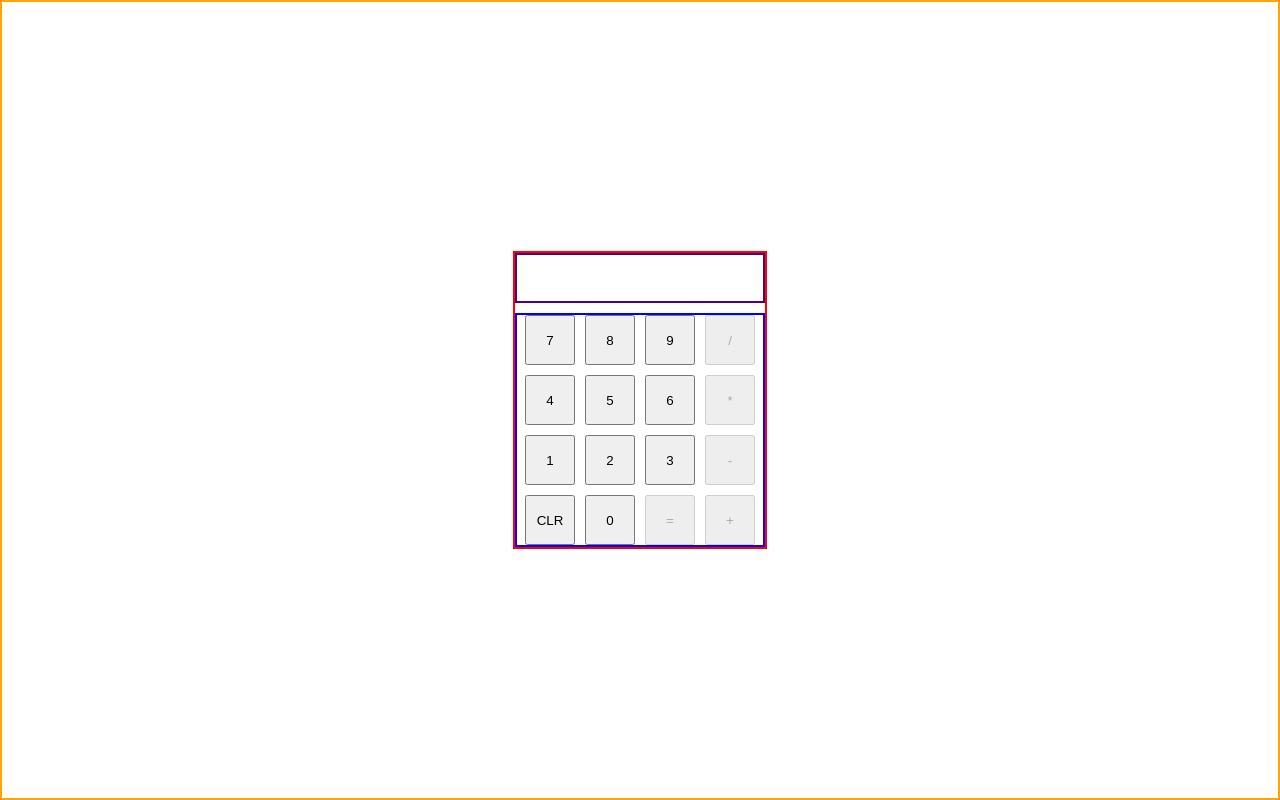
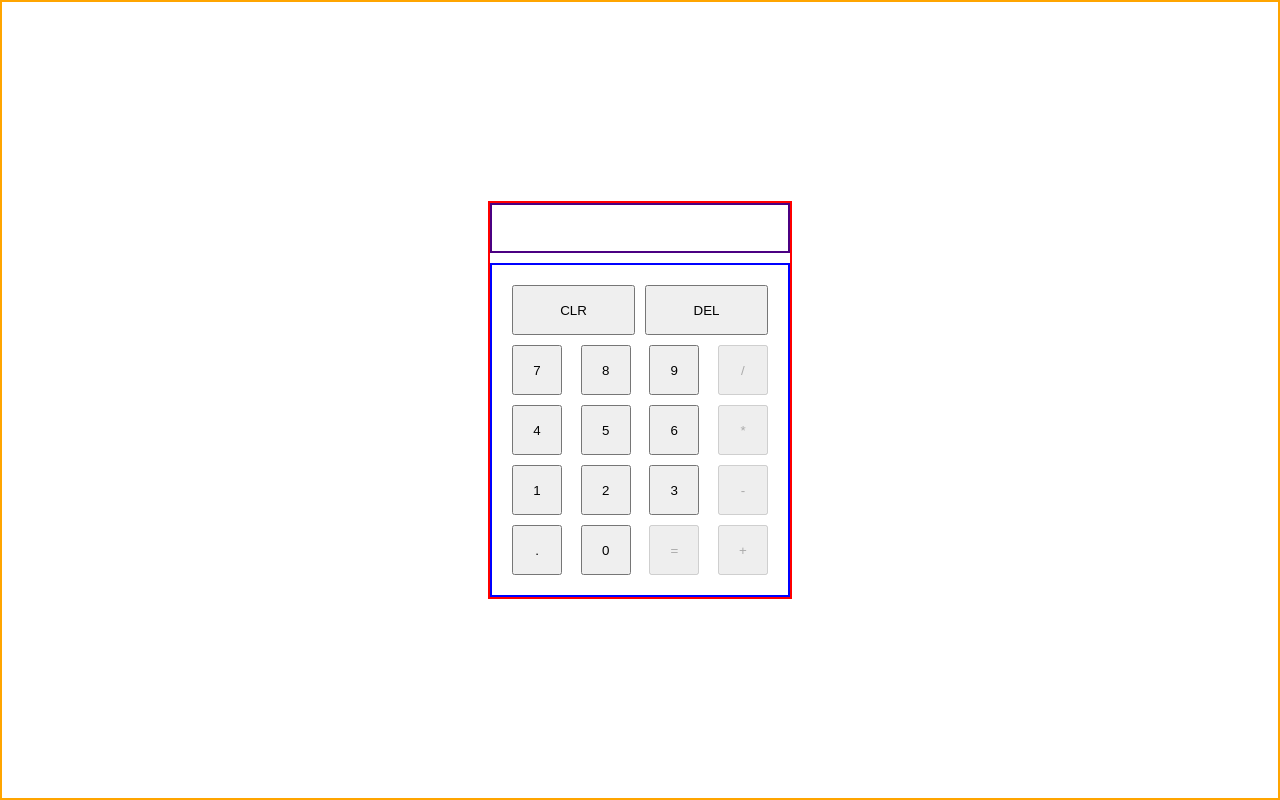
Before and after one commit to JANS66/project-calculator, a plain HTML site: page index.html in a window 1280 px wide. Both pictures are taken after a click on the button "CLR". Drawn offline with Linux system fonts and the light colour scheme.

Commit message:
feat: Users can get floating point number

```diff
--- a/index.html
+++ b/index.html
@@ -14,22 +14,24 @@
         <div id="calculator">
             <div id="display"></div>
             <div id="buttons">
+                <button id="dot">.</button>
+                <button id="zero">0</button>
+                <button id="equals">=</button>
+                <button id="add">+</button>
+                <button id="one">1</button>
+                <button id="two">2</button>
+                <button id="three">3</button>
+                <button id="subtract">-</button>
+                <button id="four">4</button>
+                <button id="five">5</button>
+                <button id="six">6</button>
+                <button id="multiply">*</button>
                 <button id="seven">7</button>
                 <button id="eight">8</button>
                 <button id="nine">9</button>
                 <button id="divide">/</button>
-                <button id="four">4</button>
-                <button id="five">5</button>
-                <button id="six">6</button>
-                <button id="multiply">*</button>
-                <button id="one">1</button>
-                <button id="two">2</button>
-                <button id="three">3</button>
-                <button id="subtract">-</button>
                 <button id="clear">CLR</button>
-                <button id="zero">0</button>
-                <button id="equals">=</button>
-                <button id="add">+</button>
+                <button id="delete">DEL</button>
             </div>
         </div>
     </div>
--- a/main.js
+++ b/main.js
@@ -38,8 +38,9 @@ function operate(num1, operator, num2) {
 const buttons = document.querySelectorAll("button");
 let disableOperators = true;
 let disableEquals = true;
+let disableDot = false;
 
-function toggleOperators(disableOperators, disableEquals) {
+function toggleOperators(disableOperators, disableEquals, disableDot) {
     if (disableOperators) {
         buttons.forEach(button => {
             if (["+", "-", "/", "*"].includes(button.textContent)) {
@@ -67,23 +68,47 @@ function toggleOperators(disableOperators, disableEquals) {
             }
         })
     }
+
+    if (disableDot) {
+        buttons.forEach(button => {
+            if (["."].includes(button.textContent)) {
+                button.disabled = true;
+            }
+        })
+    } else if (!disableDot) {
+        buttons.forEach(button => {
+            if (["."].includes(button.textContent)) {
+                button.disabled = false;
+            }
+        })
+    }
 }
 
 let justEvaluated = false;
 
 function populateDisplay() {
     const display = document.querySelector("#display");
-    toggleOperators(disableOperators, disableEquals);
+    toggleOperators(disableOperators, disableEquals, disableDot);
 
     buttons.forEach(button => {
         button.addEventListener("click", (e) => {
+            if (justEvaluated) {
+                if (/\d|\./.test(e.target.textContent)) {
+                    display.textContent = e.target.textContent;
+                    justEvaluated = false;
+                    return;
+                } else if (/[+\-*/]/.test(e.target.textContent)) {
+                    justEvaluated = false;
+                }
+            }
+
             display.textContent += e.target.textContent;
 
             toggleOperators(disableOperators = false, disableEquals = true);
 
             if (/[+\-*/]/.test(display.textContent)) {
-                toggleOperators(disableOperators = true, disableEquals = true);
-                justEvaluated = false;
+                toggleOperators(disableOperators = true, disableEquals = true, disableDot = false);
+                // justEvaluated = true;
             }
 
             if (/[0-9]/.test(e.target.textContent)) {
@@ -99,12 +124,22 @@ function populateDisplay() {
                 }
             }
 
-            if (/[0]/.test(e.target.textContent)) {
+            const dots = display.textContent.match(/\./g);
+            if (dots && dots.length >= 2) {
+                toggleOperators(disableOperators, disableEquals, disableDot = true);
+            }
+
+            if (/[\.]/.test(e.target.textContent)) {
+                toggleOperators(disableOperators = true, disableEquals = true, disableDot = true);
+            }
+
+            if (/[0]/.test(display.textContent)) {
                 const divisionOperatorIndex = display.textContent.lastIndexOf("/")
 
                 if (divisionOperatorIndex !== -1) {
                     display.textContent = "Error, cant divide by 0!"
-                    toggleOperators(disableOperators = true, disableEquals = true);
+                    toggleOperators(disableOperators = true, disableEquals = true, disableDot = true);
+                    justEvaluated = true;
                 }
             }
 
@@ -131,16 +166,6 @@ function populateDisplay() {
                 toggleOperators(disableOperators = true, disableEquals = true);
             }
 
-            // So when user presses digit after his evaluation was done, start new calculation, not append that digit to result
-            if (justEvaluated) {
-                if (/\d/.test(e.target.textContent)) {
-                    display.textContent = e.target.textContent;
-                    justEvaluated = false;
-                    return;
-                } else if (/[+\-*]/.test(e.target.textContent)) {
-                    justEvaluated = false;
-                }
-            }
         })
     });
 };
--- a/styles.css
+++ b/styles.css
@@ -24,6 +24,11 @@ button,
     justify-content: center;
 }
 
+#clear,
+#delete {
+    flex: 1;
+}
+
 #calculator,
 #buttons {
     gap: 10px;
@@ -45,7 +50,10 @@ button,
 }
 
 #buttons {
-    flex-wrap: wrap;
-    width: 250px;
+    flex-wrap: wrap-reverse;
+    min-width: 250px;
+    max-width: 300px;
     border: 2px solid blue;
+    justify-content: space-between;
+    padding: 20px;
 }
```
